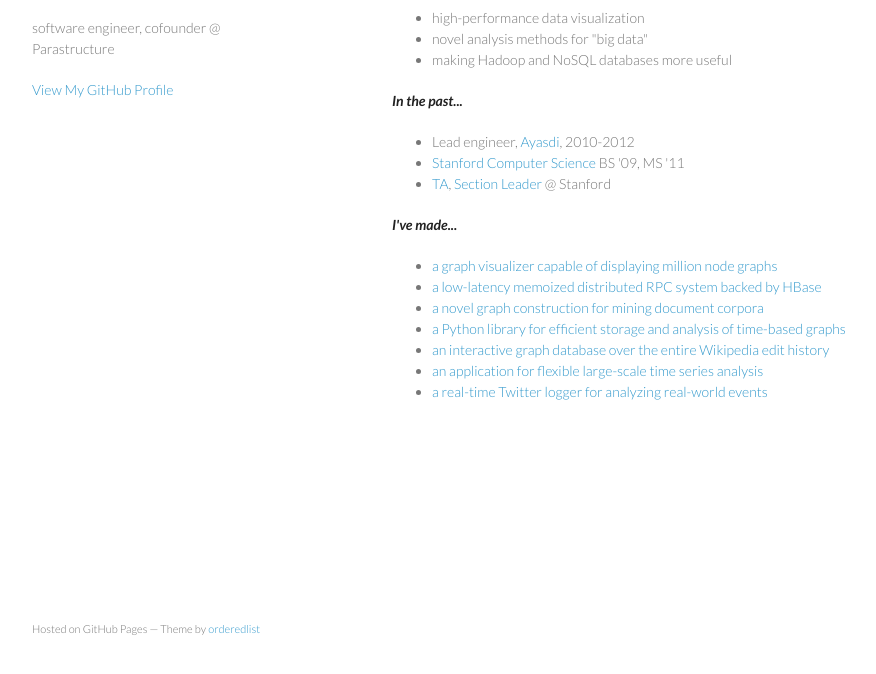
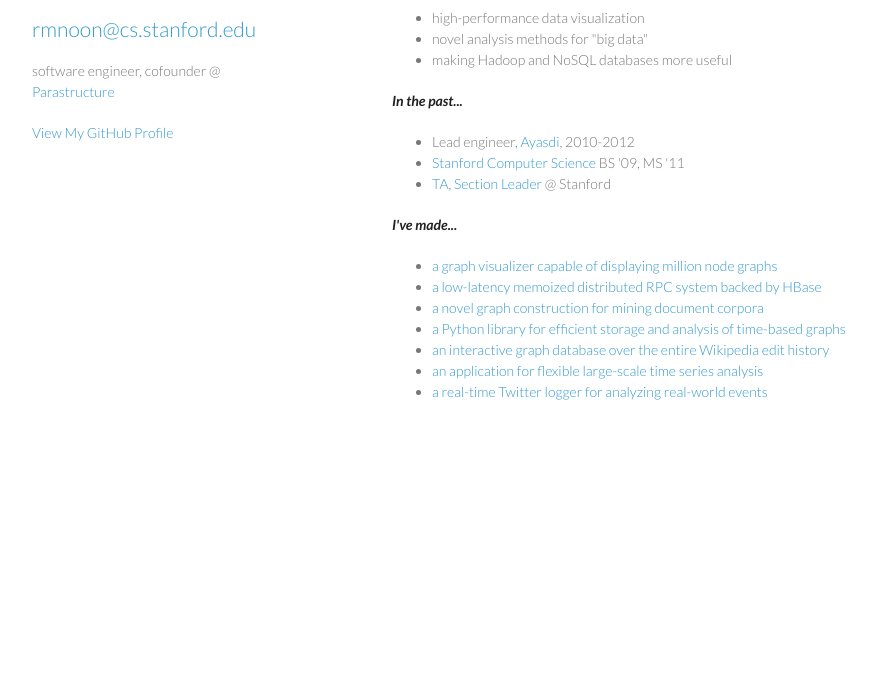
Before and after one commit to rmnoon/rmnoon.github.io, a plain HTML site: page index.html in a window 1280 px wide. Shown: the part 92-766 px from the top of the page, without its empty margins (178-1054 px from the left). Drawn offline with Linux system fonts and the light colour scheme.

Commit message:
Initial checkin

```diff
--- a/index.html
+++ b/index.html
@@ -3,7 +3,7 @@
   <head>
     <meta charset="utf-8">
     <meta http-equiv="X-UA-Compatible" content="chrome=1">
-    <title>Ryan Noon by rmnoon</title>
+    <title>Ryan Noon</title>
 
     <link rel="stylesheet" href="stylesheets/styles.css">
     <link rel="stylesheet" href="stylesheets/pygment_trac.css">
@@ -16,7 +16,8 @@
     <div class="wrapper">
       <header>
         <h1>Ryan Noon</h1>
-        <p>software engineer, cofounder @ Parastructure</p>
+        <h2><a href="mailto:rmnoon@cs.stanford.edu">rmnoon@cs.stanford.edu</a></h2>
+        <p>software engineer, cofounder @ <a href="http://www.parastructure.com">Parastructure</a></p>
 
 
         <p class="view"><a href="https://github.com/rmnoon">View My GitHub Profile</a></p>
@@ -50,7 +51,7 @@
 </ul>
       </section>
       <footer>
-        <p><small>Hosted on GitHub Pages &mdash; Theme by <a href="https://github.com/orderedlist">orderedlist</a></small></p>
+        <!-- Sorry orderedlist, <3 <p><small>Hosted on GitHub Pages &mdash; Theme by <a href="https://github.com/orderedlist">orderedlist</a></small></p>-->
       </footer>
     </div>
     <script src="javascripts/scale.fix.js"></script>
```
Also changed, not shown: favicon.ico (added), files/cerespreview.png (added), 6 other files.
